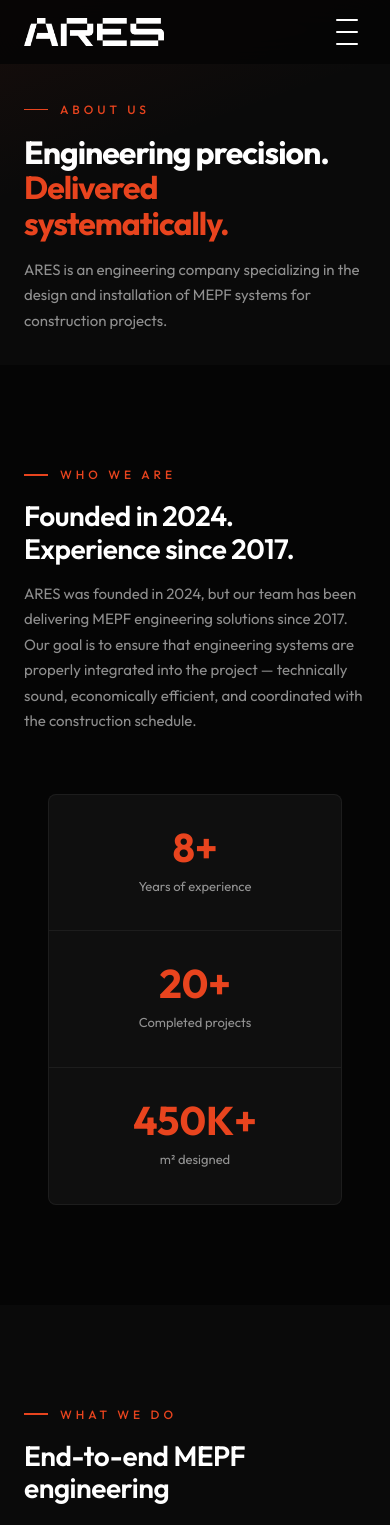
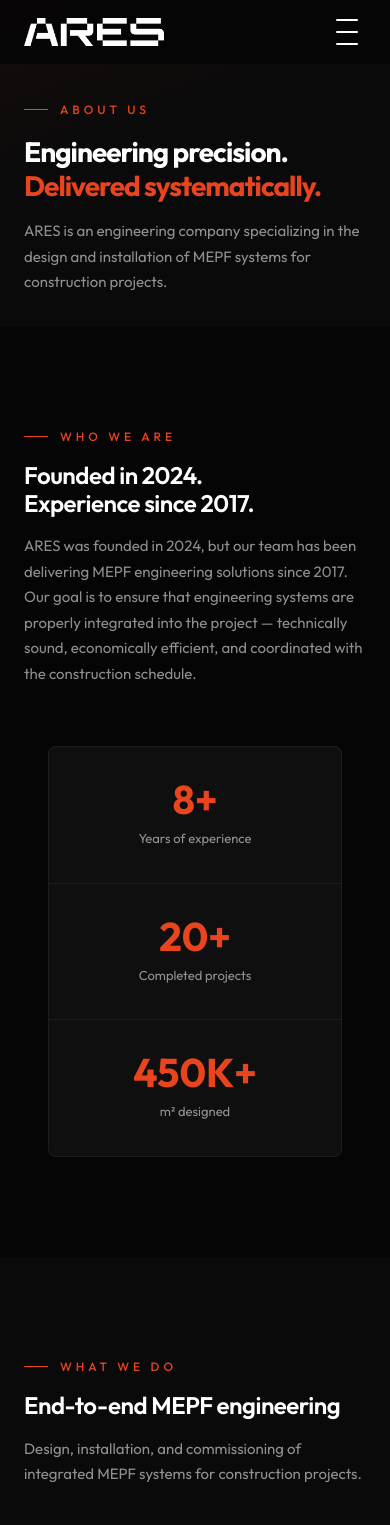
Before and after one commit to lukasturua9444/ares-ge, a Next.js app: page /about in a window 390 px wide. Shown: the top 1525 px of the page. Built offline with nearby package versions, Linux system fonts and the light colour scheme.

Commit message:
Fix mobile responsive: collapse all grids to 1 column, adjust typography

```diff
--- a/src/app/globals.css
+++ b/src/app/globals.css
@@ -412,3 +412,83 @@
   position: static !important;
   z-index: auto !important;
 }
+
+
+/* Mobile responsive overrides for inline grid styles */
+@media (max-width: 600px) {
+  /* Force all inline grids to single column on mobile */
+  .section div[style*="gridTemplateColumns"],
+  .section div[style*="grid-template-columns"] {
+    grid-template-columns: 1fr !important;
+  }
+
+  /* Service detail cards - stack columns */
+  .service-detail div[style*="gridTemplateColumns"] {
+    grid-template-columns: 1fr !important;
+  }
+
+  /* Contact page form + info */
+  .section > .wrap > div[style*="gridTemplateColumns"] {
+    grid-template-columns: 1fr !important;
+    gap: 32px !important;
+  }
+
+  /* Partner grid */
+  .services-grid[style*="repeat(3"] {
+    grid-template-columns: 1fr 1fr !important;
+  }
+
+  /* Project cards grid */
+  div[style*="repeat(2, 1fr)"] {
+    grid-template-columns: 1fr !important;
+  }
+
+  /* Value grid adjustments */
+  .value-grid {
+    grid-template-columns: 1fr !important;
+  }
+
+  /* About grid */
+  .about-grid {
+    grid-template-columns: 1fr !important;
+  }
+
+  /* Page headers - smaller padding */
+  .page-header {
+    padding: 100px 0 32px !important;
+  }
+
+  .page-title {
+    font-size: 28px !important;
+    line-height: 1.2 !important;
+  }
+
+  .section-title {
+    font-size: 24px !important;
+  }
+
+  /* Hero adjustments */
+  .hero h1 {
+    font-size: 32px !important;
+    line-height: 1.15 !important;
+  }
+
+  .hero-sub {
+    font-size: 14px !important;
+  }
+
+  .hero-btns {
+    flex-direction: column !important;
+    gap: 12px !important;
+  }
+
+  .hero-btns a {
+    text-align: center;
+  }
+}
+
+@media (max-width: 400px) {
+  .services-grid[style*="repeat(3"] {
+    grid-template-columns: 1fr !important;
+  }
+}
```
